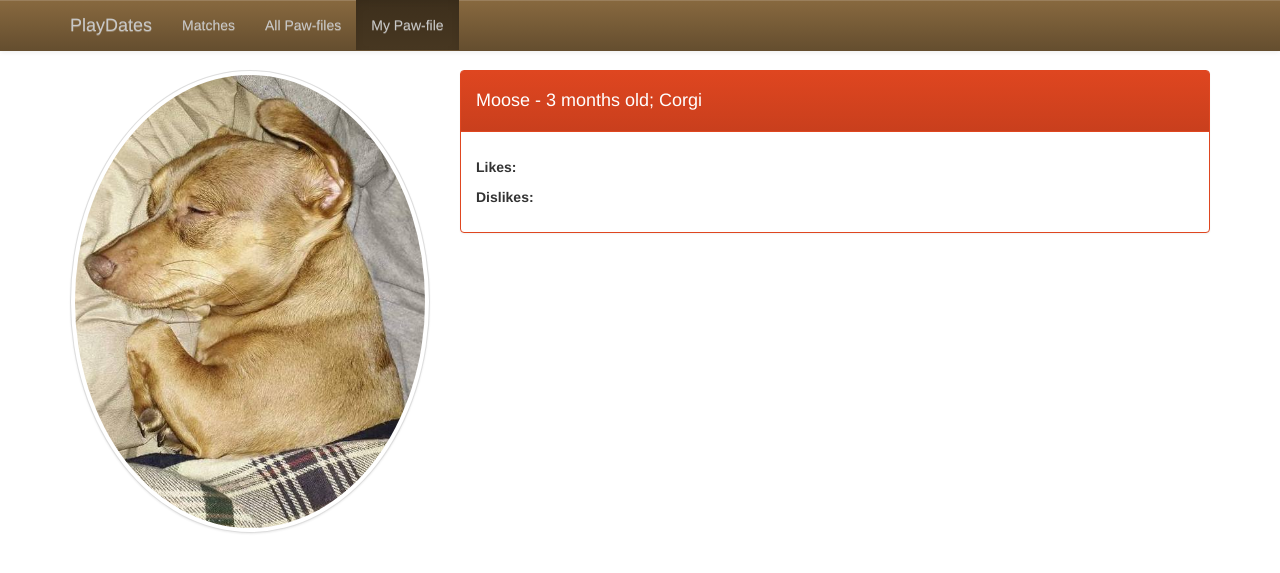
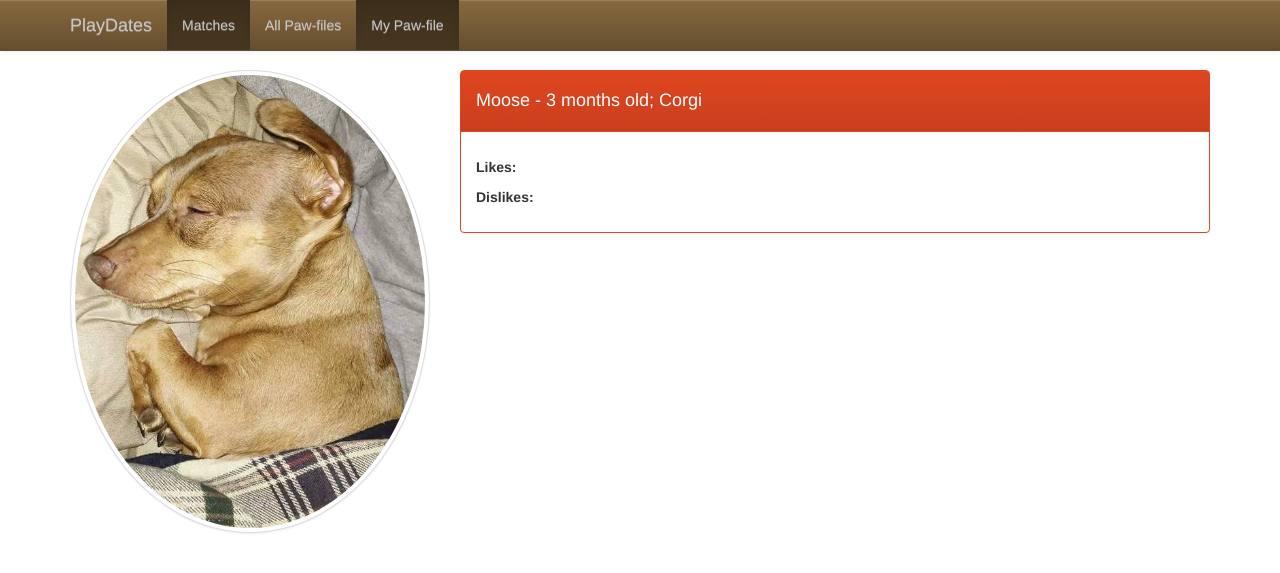
Before and after one commit to corbanmailloux/PlayDates, a Jekyll site: the page built from profile.html, in a window 1280 px wide. Shown: the top 573 px of the page. Built offline with Jekyll 4.4.1, drawn with Linux system fonts in a browser that asks for light colours; nearby versions of some CDN libraries.

Commit message:
Fix header.

```diff
--- a/_includes/header.html
+++ b/_includes/header.html
@@ -7,7 +7,7 @@
         </div>
         <div id="navbar">
             <ul class="nav navbar-nav">
-                <li {% unless page.url == "/profile/" or page.url == "/profiles" %}class="active"{% endunless %}>
+                <li {% if page.url != "/profile/" or page.url != "/profiles/" %}class="active"{% endif %}>
                     <a href="/">Matches</a>
                 </li>
                 <li {% if page.url == "/profiles/" %}class="active"{% endif %}>
```
